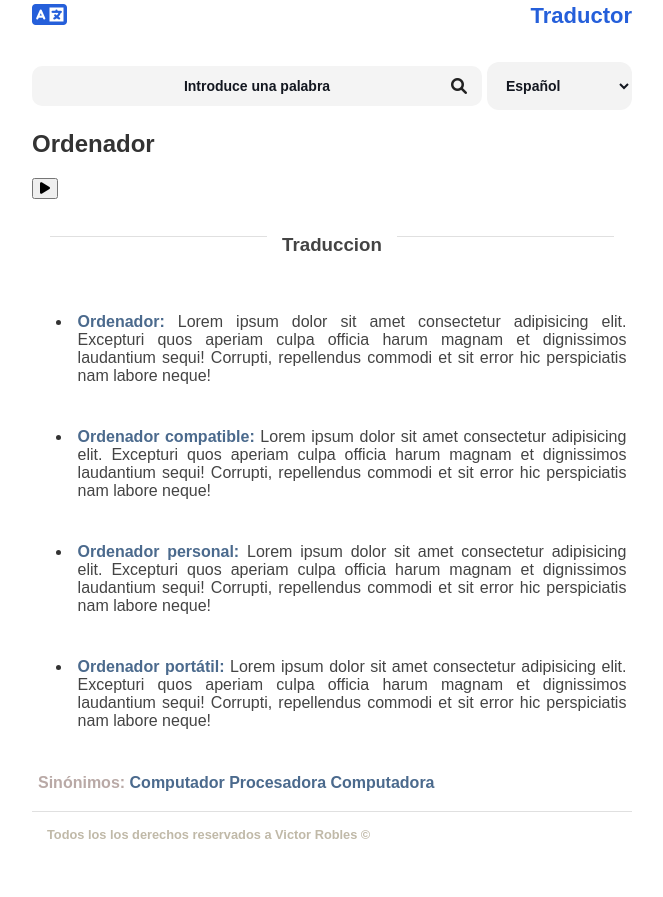
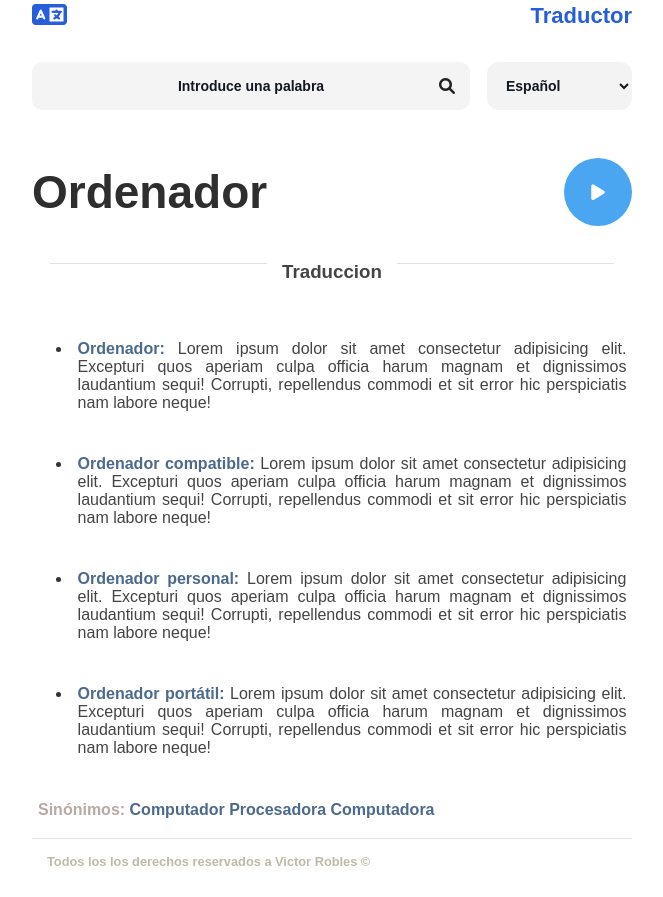
Before and after one commit to NatashaCampo/Taller-Grupal, a plain HTML site: page index.html in a window 1280 px wide. Shown: the whole page, without its empty margins (308-971 px from the left). Before the commit the page ends 869 px from the top, so only its background shows below. Drawn offline with Linux system fonts and the light colour scheme.

Commit message:
Aplicacion de estilo a la seccion ordenador, la palabra y el boton

```diff
--- a/style.css
+++ b/style.css
@@ -75,7 +75,7 @@ body{
 }
 .buscador{
     position: relative;
-    width: 75%;
+    width: 73%;
 }
 .buscador input{
     width: 100%;
@@ -87,6 +87,7 @@ body{
     font-size: 14px;
     box-sizing: border-box;
     text-align: center;
+    height: 48px;
 }
 .buscador input::placeholder {
     color: #131720;
@@ -105,7 +106,6 @@ body{
     font-size: 22px;
     margin: 0;
 }
-
 .idioma select {
     width: 145px;
     height: 48px;
@@ -118,3 +118,32 @@ body{
     color: #131720;
     font-weight: 600;
 }
+.palabra {
+    display: flex;
+    justify-content: space-between;
+    align-items: center;
+}
+.palabra h2{
+    font-size: 46px;
+    font-weight: bold;
+    color: #2E2E2E;
+    margin: 0;
+}
+.palabra button{
+    width: 68px;
+    height: 68px;
+    background-color: #4AA6F1;
+    border: none;
+    border-radius: 50%;
+    color: white;
+    display: flex;
+    align-items: center;
+    justify-content: center;
+    cursor: pointer;
+}
+.palabra button i{
+    font-size: 18px;
+}
+.ordenador{
+    margin-top: 48px;
+}
```
